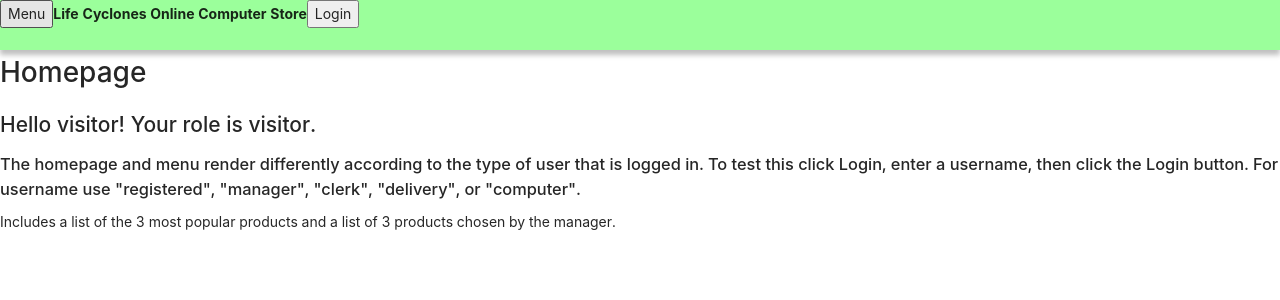
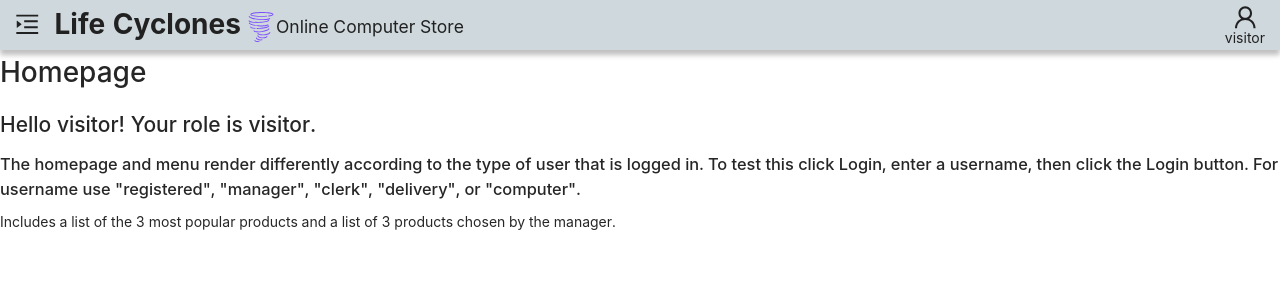
Before and after one commit to neil-solomon/life-cyclones, a React (Create React App) app: page / in a window 1280 px wide. Shown: the top 300 px of the page. Built offline with nearby package versions, Linux system fonts and the light colour scheme.

Commit message:
updated header styles and added icons

```diff
--- a/package.json
+++ b/package.json
@@ -3,6 +3,7 @@
   "version": "0.1.0",
   "private": true,
   "dependencies": {
+    "@ant-design/icons": "^4.6.2",
     "@testing-library/jest-dom": "^5.11.10",
     "@testing-library/react": "^11.2.6",
     "@testing-library/user-event": "^12.8.3",
--- a/src/components/Header.js
+++ b/src/components/Header.js
@@ -1,5 +1,7 @@
 import React from "react";
 import css from "./Header.module.css";
+import { ReactComponent as TornadoIcon } from "../icons/tornado.svg";
+import { MenuUnfoldOutlined, UserOutlined } from "@ant-design/icons";
 
 export default class Header extends React.Component {
   state = {};
@@ -7,11 +9,19 @@ export default class Header extends React.Component {
   render() {
     return (
       <div className={css.container}>
-        <button onClick={this.props.toggleMenuVisible}>Menu</button>
-        <strong>Life Cyclones Online Computer Store</strong>
-        <button onClick={this.props.toggleLoginVisible}>
-          {this.props.user.role === "visitor" ? "Login" : "Logout"}
-        </button>
+        <MenuUnfoldOutlined
+          onClick={this.props.toggleMenuVisible}
+          className={css.menuIcon}
+        />
+        <div className={css.fullTitle}>
+          <div className={css.title}>Life Cyclones</div>
+          <TornadoIcon className={css.tornadoIcon} />
+          <div className={css.subtitle}>Online Computer Store</div>
+        </div>
+        <div className={css.userButton} onClick={this.props.toggleLoginVisible}>
+          <UserOutlined className={css.userIcon} />
+          <div className={css.username}>{this.props.user.username}</div>
+        </div>
       </div>
     );
   }
--- a/src/components/Header.module.css
+++ b/src/components/Header.module.css
@@ -1,6 +1,74 @@
 .container {
   height: 50px;
   width: 100vw;
-  background-color: rgb(155, 255, 155);
+  background-color: #cfd8dc;
   box-shadow: 0px 5px 5px rgb(0, 0, 0, 0.25);
 }
+
+.fullTitle {
+  display: inline-block;
+  cursor: pointer;
+}
+
+.title {
+  vertical-align: top;
+  margin-top: 2px;
+  margin-right: 5px;
+  display: inline-block;
+  font-weight: bold;
+  font-size: 2em;
+  color: #212121;
+}
+
+.subtitle {
+  vertical-align: top;
+  margin-top: 13px;
+  /* margin-left: 5px; */
+  display: inline-block;
+  font-weight: normal;
+  font-size: 1.25em;
+  color: #212121;
+}
+
+.tornadoIcon {
+  fill: #7c4dff;
+  margin-top: 12px;
+  height: 30px;
+  width: 30px;
+}
+
+.menuIcon {
+  vertical-align: top;
+  margin-left: 15px;
+  margin-right: 15px;
+  margin-top: 12px;
+  font-size: 1.75em;
+  color: #212121;
+  cursor: pointer;
+  transition: color 0.25s;
+}
+.menuIcon:hover {
+  color: #7c4dff;
+}
+
+.userButton {
+  float: right;
+  text-align: center;
+  margin-right: 15px;
+  color: #212121;
+  cursor: pointer;
+  transition: color 0.25s;
+}
+.userButton:hover {
+  color: #7c4dff;
+}
+
+.userIcon {
+  font-size: 1.75em;
+  margin-top: 5px;
+  margin-bottom: -5px;
+}
+
+.username {
+  margin-top: -5px;
+}
--- a/src/components/Menu.js
+++ b/src/components/Menu.js
@@ -2,7 +2,7 @@ import React from "react";
 import css from "./Menu.module.css";
 
 const roleToPages = {
-  visitor: ["Homepage", "AllProducts"],
+  visitor: ["Homepage", "AllProducts", "Forum"],
   registered: [
     "Homepage",
     "AllProducts",
@@ -51,6 +51,19 @@ export default class Menu extends React.Component {
             </button>
           </div>
         ))}
+        <div>&copy; Life Cyclones 2021</div>
+        <div>
+          <div>
+            Icons made by{" "}
+            <a href="https://www.freepik.com" title="Freepik">
+              Freepik
+            </a>{" "}
+            from{" "}
+            <a href="https://www.flaticon.com/" title="Flaticon">
+              www.flaticon.com
+            </a>
+          </div>
+        </div>
       </div>
     );
   }
```
Also changed, not shown: src/palette.css (added, +10 -0 lines), src/icons/tornado.svg (added).
